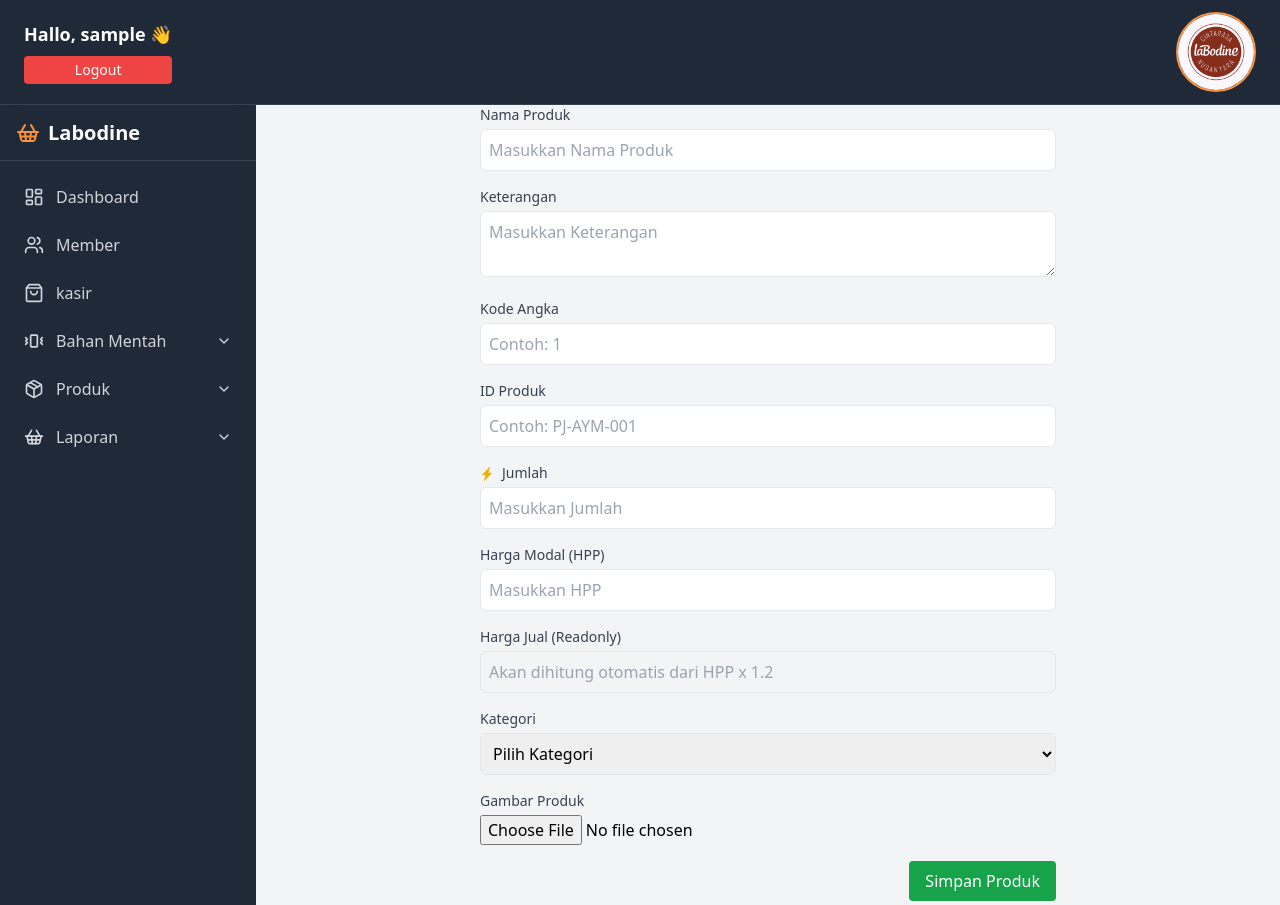
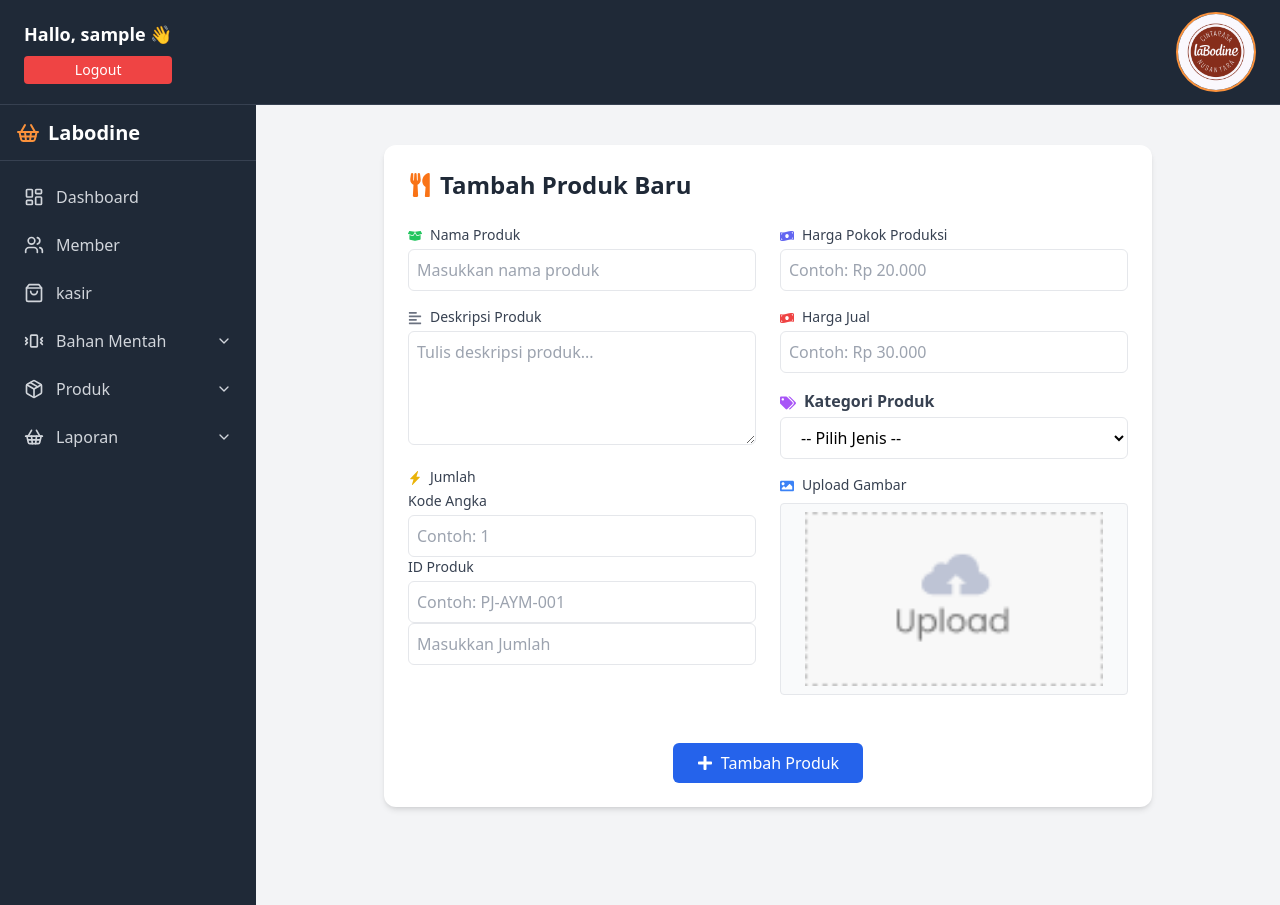
Before and after one commit to Manfarisi/vercel_fe, a React (Vite) app: page /add in a window 1280 px wide. Built offline with nearby package versions, Linux system fonts and the light colour scheme; sample sign-in values are in the browser's storage; the HTML template or start-up script is replaced by a standard one.

Commit message:
update: <kode>

```diff
--- a/src/pages/TambahProduk/Add.jsx
+++ b/src/pages/TambahProduk/Add.jsx
@@ -1,10 +1,24 @@
-import React, { useState, useEffect } from "react";
+import React, { useState } from "react";
+import { assets } from "../../assets/assets";
 import axios from "axios";
+import { toast } from "react-toastify";
+import {
+  FaBoxOpen,
+  FaMoneyBillWave,
+  FaAlignLeft,
+  FaTags,
+  FaUtensils,
+  FaImage,
+  FaPlus,
+} from "react-icons/fa";
 import { BsFillLightningChargeFill } from "react-icons/bs";
+import { useNavigate } from "react-router-dom";
 import Swal from "sweetalert2";
 
-const Add = () => {
+const Add = ({ url }) => {
+  scrollTo;
   const [image, setImage] = useState(false);
+  const navigate = useNavigate();
   const [data, setData] = useState({
     namaProduk: "",
     keterangan: "",
@@ -16,47 +30,29 @@ const Add = () => {
     idProduk: "",
   });
 
-  const onChangeHandler = (e) => {
-    const { name, value } = e.target;
-    setData({ ...data, [name]: value });
+  const onChangeHandler = (event) => {
+    const { name, value } = event.target;
+    setData((prev) => ({ ...prev, [name]: value }));
   };
 
-  // Generate otomatis ID Produk
-  useEffect(() => {
-    const inisial = data.namaProduk.replace(/\s+/g, "").toUpperCase().slice(0, 3);
-    const angka = data.kodeAngka.toString().padStart(3, "0");
-    if (data.namaProduk && data.kodeAngka) {
-      setData((prev) => ({
-        ...prev,
-        idProduk: `PJ-${inisial}-${angka}`,
-      }));
-    }
-  }, [data.namaProduk, data.kodeAngka]);
+  const onSubmitHandler = async (event) => {
+    event.preventDefault();
+    try {
+      const formData = new FormData();
+      formData.append("namaProduk", data.namaProduk);
+      formData.append("keterangan", data.keterangan);
+      formData.append("harga", Number(data.harga));
+      formData.append("kategori", data.kategori);
+      formData.append("jumlah", Number(data.jumlah));
+      formData.append("hpp", Number(data.hpp));
+      formData.append("kodeAngka", data.kodeAngka);
+      formData.append("idProduk", data.idProduk);
 
-  const onSubmitHandler = async (e) => {
-    e.preventDefault();
-
-    const formData = new FormData();
-    Object.entries(data).forEach(([key, value]) => {
-      formData.append(key, value);
-    });
       formData.append("image", image);
 
-    try {
-      const response = await axios.post(
-        `${import.meta.env.VITE_API_URL}/food`,
-        formData
-      );
+      const response = await axios.post(`${url}/api/food/add, formData`);
 
       if (response.data.success) {
-        Swal.fire({
-          title: "Sukses!",
-          text: response.data.message,
-          icon: "success",
-          timer: 2000,
-        });
-
-        // Reset state
         setData({
           namaProduk: "",
           keterangan: "",
@@ -64,25 +60,64 @@ const Add = () => {
           harga: "",
           kategori: "",
           hpp: "",
-          kodeAngka: "",
-          idProduk: "",
         });
         setImage(false);
-      }
-    } catch (error) {
+
+        Swal.fire({
+          title: "Berhasil!",
+          text: "Produk berhasil ditambahkan. ID Produk: ${response.data.idProduk}",
+          icon: "success",
+          confirmButtonText: "OK",
+        }).then(() => navigate("/list"));
+      } else {
         Swal.fire({
           title: "Gagal!",
-        text: error.response?.data?.message || "Terjadi kesalahan.",
+          text: response.data.message || "Gagal menambahkan produk.",
           icon: "error",
+          confirmButtonText: "Tutup",
+        });
+      }
+    } catch (err) {
+      Swal.fire({
+        title: "Error!",
+        text: "Terjadi kesalahan saat mengirim data.",
+        icon: "error",
+        confirmButtonText: "Tutup",
       });
     }
   };
 
+  const formatRupiah = (angka) => {
+    if (!angka) return "";
+    const numberString = angka.toString().replace(/[^,\d]/g, "");
+    const split = numberString.split(",");
+    const sisa = split[0].length % 3;
+    let rupiah = split[0].substr(0, sisa);
+    const ribuan = split[0].substr(sisa).match(/\d{3}/g);
+    if (ribuan) {
+      const separator = sisa ? "." : "";
+      rupiah += separator + ribuan.join(".");
+    }
+    rupiah = split[1] !== undefined ? rupiah + "," + split[1] : rupiah;
+    return "Rp " + rupiah;
+  };
+
   return (
-    <form onSubmit={onSubmitHandler} className="space-y-4 max-w-xl mx-auto">
+    <div className="max-w-3xl mx-auto mt-10 p-6 bg-white rounded-xl shadow-md">
+      <h2 className="text-2xl font-bold text-gray-800 mb-6 flex items-center gap-2">
+        <FaUtensils className="text-orange-500" /> Tambah Produk Baru
+      </h2>
+
+      <form
+        onSubmit={onSubmitHandler}
+        className="grid grid-cols-1 md:grid-cols-2 gap-6"
+      >
+        {/* KIRI */}
+        <div className="space-y-4">
           {/* Nama Produk */}
           <div>
             <label className="block mb-1 text-sm font-medium text-gray-700">
+              <FaBoxOpen className="inline mr-2 text-green-500" />
               Nama Produk
             </label>
             <input
@@ -90,8 +125,8 @@ const Add = () => {
               name="namaProduk"
               value={data.namaProduk}
               onChange={onChangeHandler}
-          placeholder="Masukkan Nama Produk"
-          className="w-full p-2 border rounded-md"
+              placeholder="Masukkan nama produk"
+              className="w-full p-2 border rounded-md focus:outline-none focus:ring-2 focus:ring-green-400"
               required
             />
           </div>
@@ -99,18 +134,26 @@ const Add = () => {
           {/* Keterangan */}
           <div>
             <label className="block mb-1 text-sm font-medium text-gray-700">
-          Keterangan
+              <FaAlignLeft className="inline mr-2 text-gray-500" />
+              Deskripsi Produk
             </label>
             <textarea
               name="keterangan"
+              rows="4"
               value={data.keterangan}
               onChange={onChangeHandler}
-          placeholder="Masukkan Keterangan"
-          className="w-full p-2 border rounded-md"
+              placeholder="Tulis deskripsi produk..."
+              className="w-full p-2 border rounded-md focus:outline-none focus:ring-2 focus:ring-blue-400"
               required
-        />
+            ></textarea>
           </div>
 
+          {/* Jumlah */}
+          <div>
+            <label className="block mb-1 text-sm font-medium text-gray-700">
+              <BsFillLightningChargeFill className="inline mr-2 text-yellow-500" />
+              Jumlah
+            </label>
             {/* Kode Angka */}
             <div>
               <label className="block mb-1 text-sm font-medium text-gray-700">
@@ -122,7 +165,7 @@ const Add = () => {
                 value={data.kodeAngka}
                 onChange={onChangeHandler}
                 placeholder="Contoh: 1"
-          className="w-full p-2 border rounded-md"
+                className="w-full p-2 border rounded-md focus:outline-none focus:ring-2 focus:ring-gray-400"
                 required
               />
             </div>
@@ -138,105 +181,132 @@ const Add = () => {
                 value={data.idProduk}
                 onChange={onChangeHandler}
                 placeholder="Contoh: PJ-AYM-001"
-          className="w-full p-2 border rounded-md"
+                className="w-full p-2 border rounded-md focus:outline-none focus:ring-2 focus:ring-gray-400"
                 required
               />
             </div>
-
-      {/* Jumlah */}
-      <div>
-        <label className="block mb-1 text-sm font-medium text-gray-700">
-          <BsFillLightningChargeFill className="inline mr-2 text-yellow-500" />
-          Jumlah
-        </label>
             <input
               type="number"
               name="jumlah"
               value={data.jumlah}
               onChange={onChangeHandler}
               placeholder="Masukkan Jumlah"
-          className="w-full p-2 border rounded-md"
+              className="w-full p-2 border rounded-md focus:outline-none focus:ring-2 focus:ring-yellow-400"
+              required
+            />
+          </div>
+        </div>
+
+        {/* KANAN */}
+        <div className="space-y-4">
+          {/* HPP */}
+          <div>
+            <label className="block mb-1 text-sm font-medium text-gray-700">
+              <FaMoneyBillWave className="inline mr-2 text-indigo-500" />
+              Harga Pokok Produksi
+            </label>
+            <input
+              type="text"
+              name="hpp"
+              placeholder="Contoh: Rp 20.000"
+              value={formatRupiah(data.hpp)}
+              onChange={(e) => {
+                const rawValue = e.target.value.replace(/\D/g, "");
+                const newHpp = rawValue;
+
+                // Hitung harga = hpp + 20%
+                const newHarga = Math.round(newHpp * 1.2);
+
+                setData((prevData) => ({
+                  ...prevData,
+                  hpp: newHpp,
+                  harga: newHarga.toString(), // tetap disimpan sebagai string untuk formatRupiah
+                }));
+              }}
+              className="w-full p-2 border rounded-md focus:outline-none focus:ring-2 focus:ring-indigo-400"
               required
             />
           </div>
 
-      {/* HPP */}
+          {/* Harga Jual */}
           <div>
             <label className="block mb-1 text-sm font-medium text-gray-700">
-          Harga Modal (HPP)
+              <FaMoneyBillWave className="inline mr-2 text-red-500" />
+              Harga Jual
             </label>
             <input
-          type="number"
-          name="hpp"
-          value={data.hpp}
-          onChange={onChangeHandler}
-          placeholder="Masukkan HPP"
-          className="w-full p-2 border rounded-md"
+              type="text"
+              name="harga"
+              placeholder="Contoh: Rp 30.000"
+              readOnly
+              value={formatRupiah(data.harga)}
+              onChange={(e) => {
+                const rawValue = e.target.value.replace(/\D/g, "");
+                setData((prevData) => ({ ...prevData, harga: rawValue }));
+              }}
+              className="w-full p-2 border rounded-md focus:outline-none focus:ring-2 focus:ring-red-400"
               required
-        />
-      </div>
-
-      {/* Harga (Readonly) */}
-      <div>
-        <label className="block mb-1 text-sm font-medium text-gray-700">
-          Harga Jual (Readonly)
-        </label>
-        <input
-          type="number"
-          name="harga"
-          value={data.hpp ? Math.round(Number(data.hpp) * 1.2) : ""}
-          readOnly
-          placeholder="Akan dihitung otomatis dari HPP x 1.2"
-          className="w-full p-2 border rounded-md bg-gray-100 cursor-not-allowed"
             />
           </div>
 
           {/* Kategori */}
           <div>
-        <label className="block mb-1 text-sm font-medium text-gray-700">
-          Kategori
+            <label className="block font-semibold text-gray-700 mb-1">
+              <FaTags className="inline mr-2 text-purple-500" />
+              Kategori Produk
             </label>
             <select
               name="kategori"
               value={data.kategori}
               onChange={onChangeHandler}
-          className="w-full p-2 border rounded-md"
+              className="w-full px-4 py-2 border rounded-md bg-white focus:outline-none focus:ring focus:ring-purple-300"
               required
             >
-          <option value="">Pilih Kategori</option>
+              <option value="">-- Pilih Jenis --</option>
               <option value="Hampers">Hampers</option>
               <option value="Frozen">Frozen</option>
               <option value="Paket Mini Frozen">Paket Mini Frozen</option>
               <option value="Paket Matang">Paket Matang</option>
-          <option value="Hampers Neela Klappertart">Hampers Neela Klappertart</option>
+              <option value="Hampers Neela Klappertart">
+                Hampers Neela Klappertart
+              </option>
             </select>
           </div>
 
           {/* Upload Gambar */}
           <div>
-        <label className="block mb-1 text-sm font-medium text-gray-700">
-          Gambar Produk
+            <label className="block mb-2 text-sm font-medium text-gray-700">
+              <FaImage className="inline mr-2 text-blue-500" />
+              Upload Gambar
+            </label>
+            <label htmlFor="image" className="block w-full cursor-pointer">
+              <img
+                src={image ? URL.createObjectURL(image) : assets.upload_area}
+                alt="Preview"
+                className="w-full max-h-48 object-contain rounded border p-2 bg-gray-50"
+              />
             </label>
             <input
               type="file"
-          name="image"
+              id="image"
               onChange={(e) => setImage(e.target.files[0])}
-          accept="image/*"
-          className="w-full"
+              hidden
               required
             />
           </div>
+        </div>
 
-      {/* Tombol Submit */}
-      <div className="text-right">
+        {/* Tombol Submit - Di bawah tengah */}
+        <div className="md:col-span-2 text-center mt-6">
           <button
             type="submit"
-          className="bg-green-600 text-white px-4 py-2 rounded hover:bg-green-700"
+            className="inline-flex items-center gap-2 px-6 py-2 bg-blue-600 text-white rounded-md hover:bg-blue-700 transition-all"
           >
-          Simpan Produk
+            <FaPlus /> Tambah Produk
           </button>
         </div>
       </form>
+    </div>
   );
 };
 
```
Lines whose indentation alone changed are shown as unchanged.
